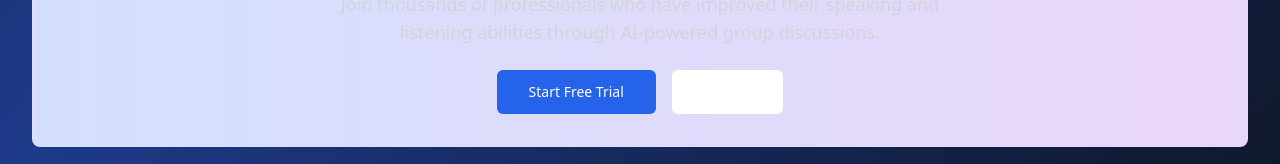
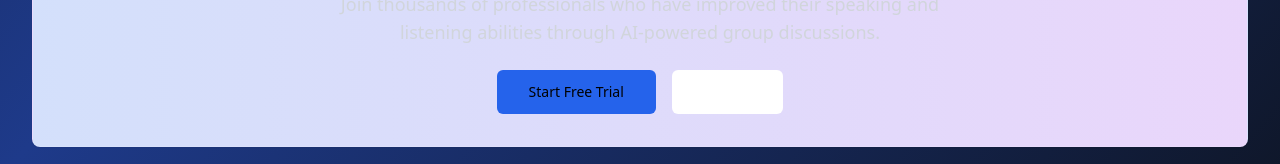
Before and after one commit to akhilbandaru326/talk-wise-circles, a React (Vite) app: page /demo in a window 1280 px wide. Shown: the part 1284-1448 px from the top of the page. Built offline with nearby package versions, Linux system fonts and the light colour scheme.

Commit message:
Update Demo.tsx

```diff
--- a/src/pages/Demo.tsx
+++ b/src/pages/Demo.tsx
@@ -254,7 +254,7 @@ const Demo = () => {
             <div className="flex flex-col sm:flex-row gap-4 justify-center">
               <Button
                 size="lg"
-                className="bg-blue-600 hover:bg-blue-700 text-white px-8"
+                className="bg-blue-600 hover:bg-blue-700 text-black px-8"
                 onClick={() => navigate('/register')}
               >
                 Start Free Trial
```
